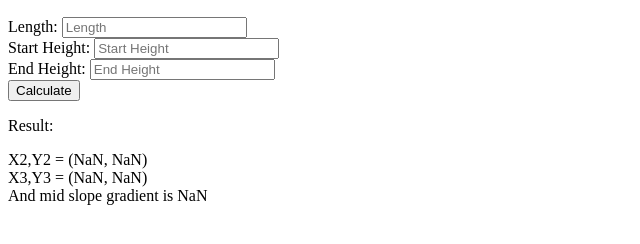
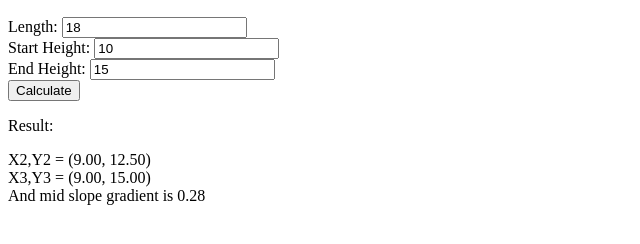
Before and after one commit to ccccc555/ramp, a plain HTML site: page index.html in a window 1280 px wide. Both pictures are taken after a click on the button "Calculate". Shown: the part 50-294 px from the top of the page, without its empty margins (0-640 px from the left). Drawn offline with Linux system fonts and the light colour scheme.

Commit message:
Update index.html

```diff
--- a/index.html
+++ b/index.html
@@ -6,13 +6,13 @@
 <body>
   <h2>Ramp Design</h2>
   <label for="length">Length:</label>
-  <input type="number" id="length" step="any" placeholder="Length">
+  <input type="number" id="length" step="any" placeholder="18" value="18">
   <br>
   <label for="startHeight">Start Height:</label>
-  <input type="number" id="startHeight" step="any" placeholder="Start Height">
+  <input type="number" id="startHeight" step="any" placeholder="10" value="10">
   <br>
   <label for="endHeight">End Height:</label>
-  <input type="number" id="endHeight" step="any" placeholder="End Height">
+  <input type="number" id="endHeight" step="any" placeholder="15" value="15">
   <br>
   <button onclick="calculate()">Calculate</button>
   <p>Result:</p>
@@ -31,11 +31,11 @@
 
       const midSlope = (midHeight - startHeight) / midX;
 
-      const x2 = midX / 2;
-      const y2 = startHeight + midSlope * x2;
+      const x2 = midX;
+      const y2 = midHeight;
 
-      const x3 = midX * 1.5;
-      const y3 = startHeight + slope * x3;
+      const x3 = length - midX;
+      const y3 = endHeight;
 
       const result = `X2,Y2 = (${x2.toFixed(2)}, ${y2.toFixed(2)})<br>X3,Y3 = (${x3.toFixed(2)}, ${y3.toFixed(2)})<br>And mid slope gradient is ${midSlope.toFixed(2)}`;
 
```
